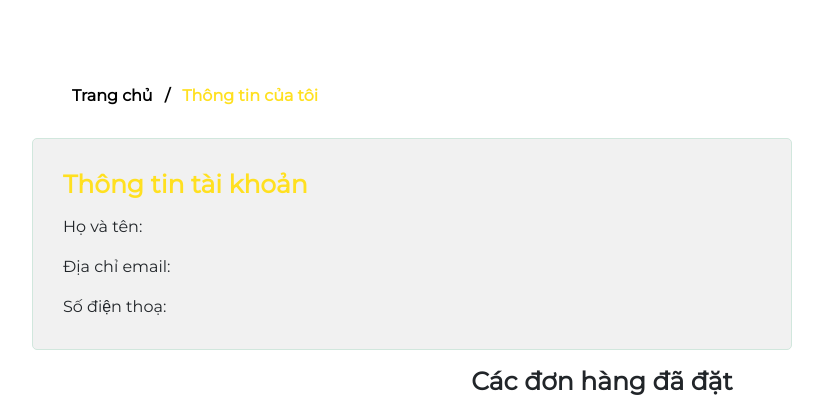
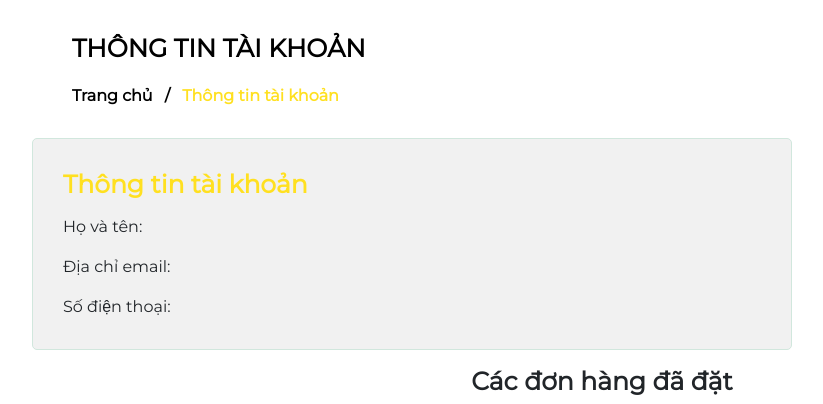
Before and after one commit to 23-24Sem1-Courses/ct27501-project-khanhnehe, a PHP site: template view/account_info.php in a window 1280 px wide; the page is wider, and only the part inside the window is pictured. Shown: the part 187-591 px from the top of that part, without its empty margins (38-861 px from the left). Run offline with PHP 8.4, Linux system fonts and the light colour scheme; the template is opened without the code that fills it, so the values that code supplies are empty.

Commit message:
hoàn thành giao diện cho website lần 2

```diff
--- a/view/account_info.php
+++ b/view/account_info.php
@@ -1,11 +1,16 @@
-<title><?php echo $result_account_info[1]; ?></title> <!-- dùng php chèn title là tên full_name -->
+<title> Thông tin tài khoản</title>
+<style>
+#title_breadcrumb {
+    color: black;
+}
+</style>
 <div id="breadcrumb_background">
     <p id="title_breadcrumb">THÔNG TIN TÀI KHOẢN</p>
     <nav aria-label="breadcrumb">
         <ol class="breadcrumb">
             <li class="breadcrumb-item"><a href="?action=home">Trang chủ</a></li>&nbsp;
             <li class="breadcrumb-item active" aria-current="page"
-                style="color: #ffe020; font-weight: 600; font-size: 16px;">&nbsp;Thông tin của tôi</li>
+                style="color: #ffe020; font-weight: 600; font-size: 16px;">&nbsp;Thông tin tài khoản</li>
         </ol>
     </nav>
 </div>
@@ -31,7 +36,7 @@
             </div>
             <div class="row mt-3">
                 <div class="col-md-3">
-                    Số điện thoạ:</span>
+                    Số điện thoại:</span>
                 </div>
                 <div class="col-md-9">
                     <?php echo $result_account_info['phone_number']; ?>
```
